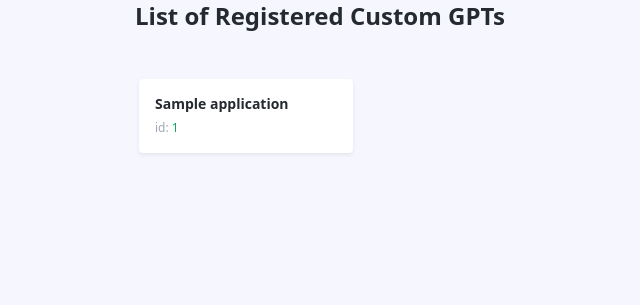
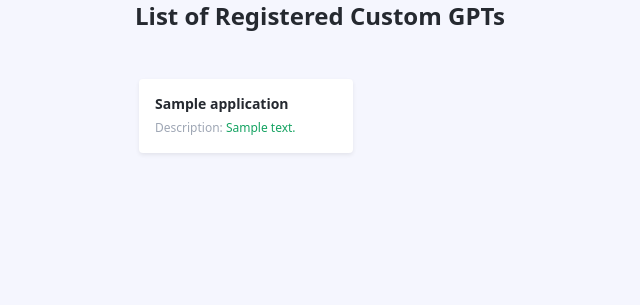
Before and after one commit to vertexcover-io/gategpt, a FastAPI app: template templates/home.html in a window 1280 px wide. Shown: the part 267-572 px from the top of the page, without its empty margins (151-791 px from the left). Run offline with FastAPI, Linux system fonts and the light colour scheme; the template is opened without the code that fills it: most values are stand-ins (such as "Sample title", 1, 10 or a date in 2020); parts of the project's set-up code (start-up, migrations or seed data) failed here and were passed over.

Commit message:
added gpt description

```diff
--- a/templates/home.html
+++ b/templates/home.html
@@ -37,7 +37,7 @@
           <h4 class="app-doc-title truncate mb-0">{{ application.gpt_name }}</h4>
           <div class="app-doc-meta">
             <ul class="list-unstyled mb-0">
-              <li><span class="text-muted">id:</span> {{ application.id }}</li>
+              <li><span class="text-muted">Description:</span> {{ application.gpt_description }}</li>
             </ul>
           </div><!--//app-doc-meta-->
         </div><!--//app-card-body-->
```
